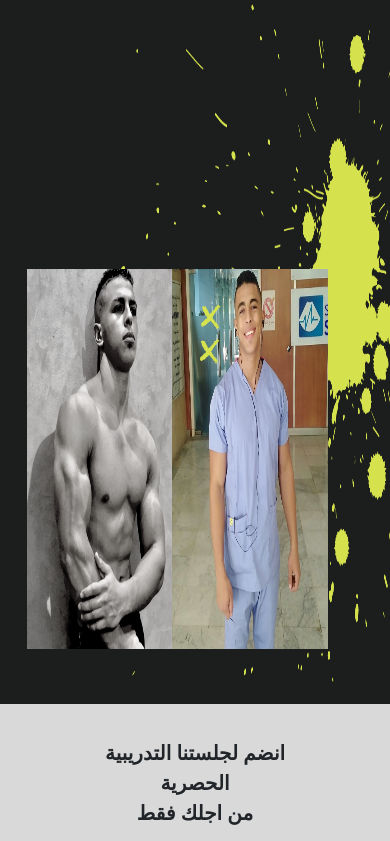
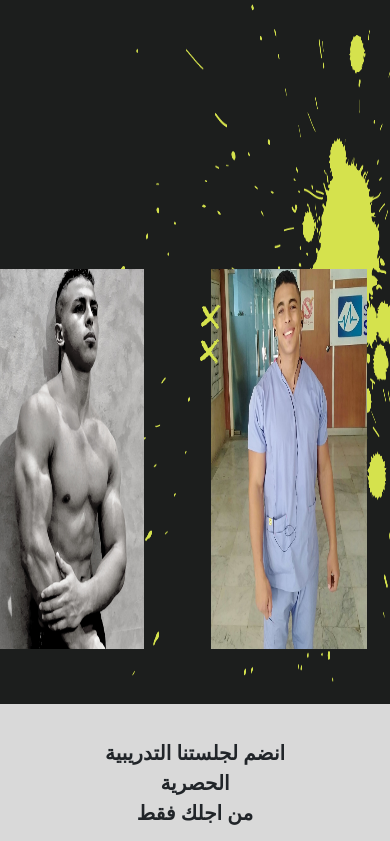
Before and after one commit to Snossy123/Snossy_Fitness, a plain HTML site: page index.html in a window 390 px wide. Shown: the part 224-1065 px from the top of the page. Drawn offline with nearby package versions, Linux system fonts and the light colour scheme.

Commit message:
image position change

```diff
--- a/style.css
+++ b/style.css
@@ -106,7 +106,7 @@ body {
 @media (max-width: 767px) {
   .above_img img {
     top: 42%;
-    right: 53%;
+    right: 63%;
     width: 40vw;
     height: 45vh;
   }
@@ -123,7 +123,7 @@ body {
 
 @media (max-width: 767px) {
   .below_img img {
-    right: 16%;
+    right: 6%;
     top: 42%;
     width: 40vw;
     height: 45vh;
```
